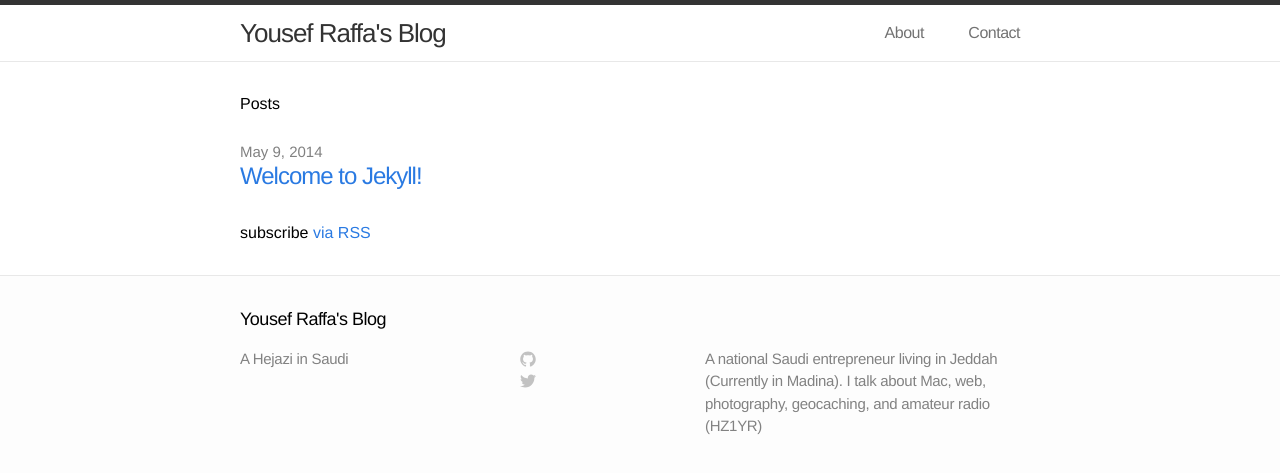
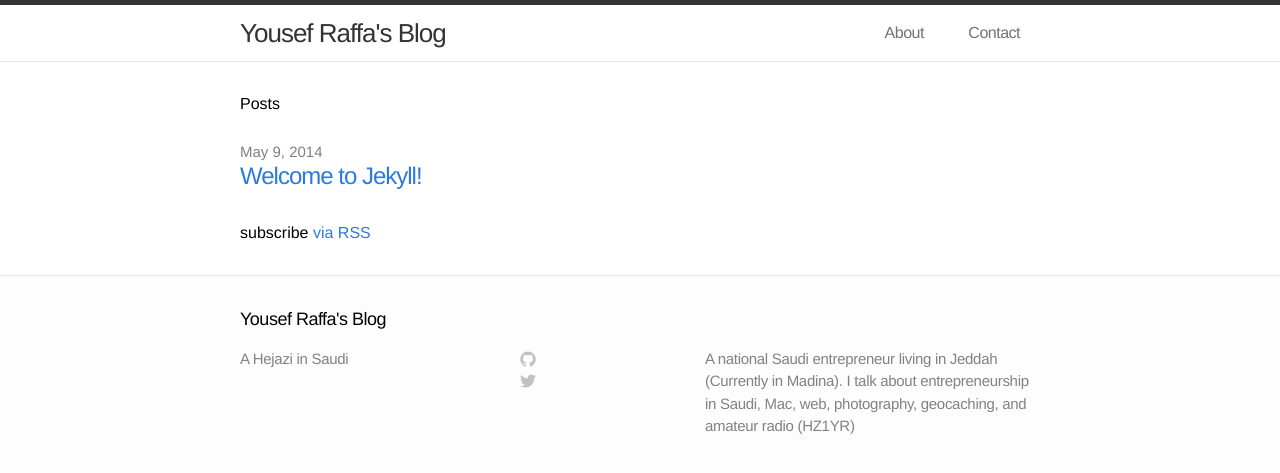
Before and after one commit to yraffah/yraffah.github.io, a Jekyll site: the page built from index.html, in a window 1280 px wide. Shown: the top 473 px of the page. Built offline with Jekyll 4.4.1, drawn with Linux system fonts in a browser that asks for light colours; the list of posts is cut into pages by our own code.

Commit message:
Modified the _config.yml description tag

```diff
--- a/_config.yml
+++ b/_config.yml
@@ -2,7 +2,7 @@
 name: Yousef Raffa's Blog
 title: A Hejazi in Saudi
 #email: yraffah@gmail.com
-description: "A national Saudi entrepreneur living in Jeddah (Currently in Madina). I talk about Mac, web, photography, geocaching, and amateur radio (HZ1YR)"
+description: "A national Saudi entrepreneur living in Jeddah (Currently in Madina). I talk about entrepreneurship in Saudi, Mac, web, photography, geocaching, and amateur radio (HZ1YR)"
 baseurl: "http://yraffah.com"
 url: "http://yraffah.com"
 
```
